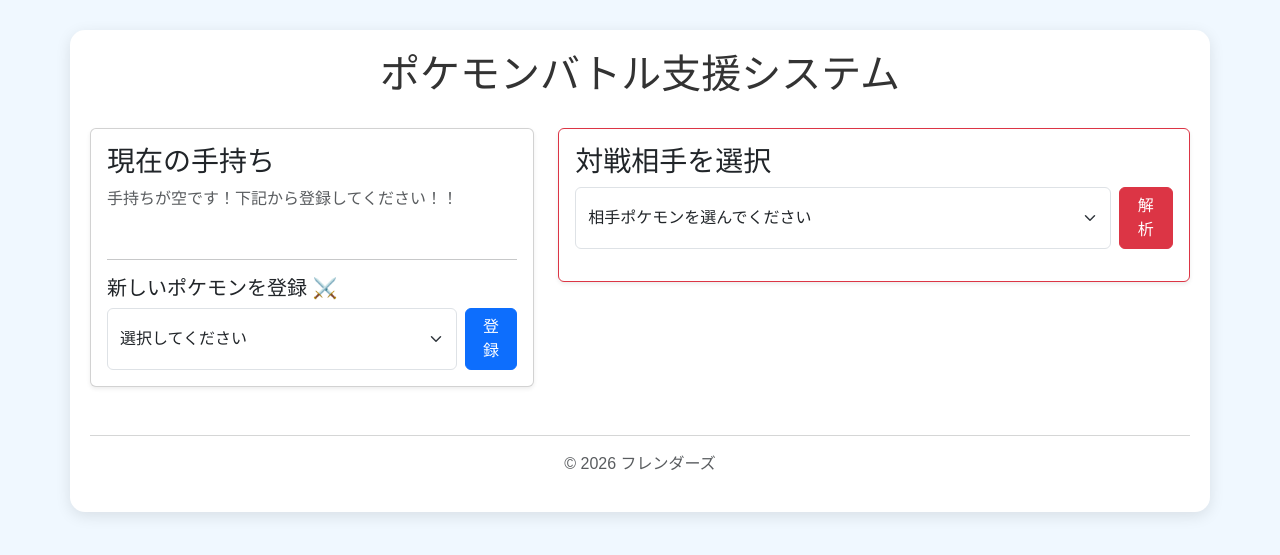
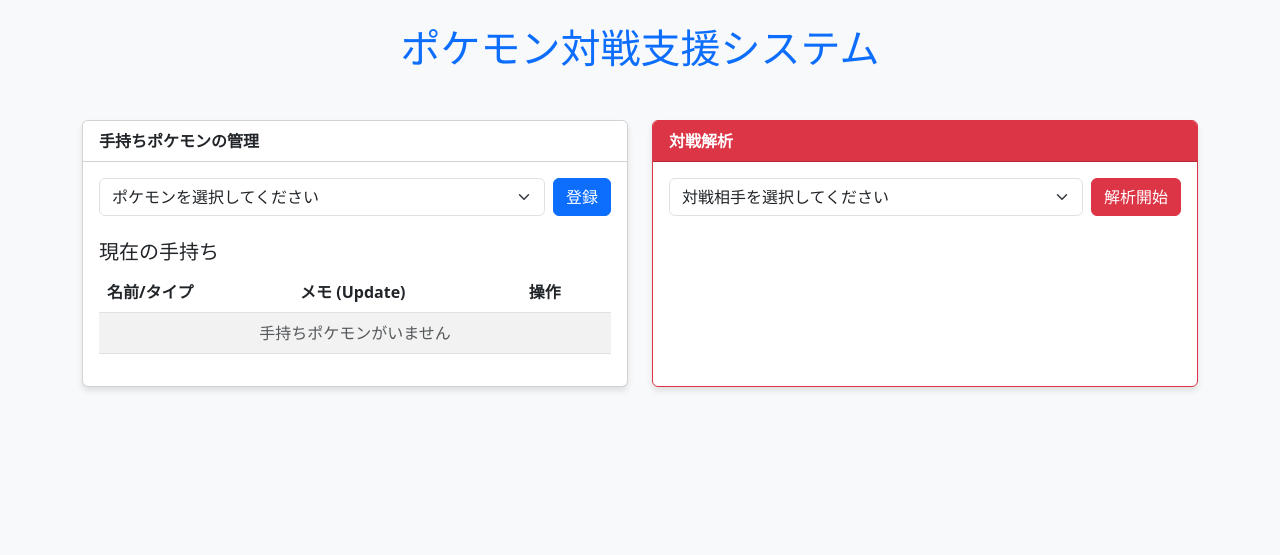
Before and after one commit to marimarimo0228/pokemon-test, a Flask app: page / in a window 1280 px wide. Shown: the top 555 px of the page. Run offline with Flask 3, Linux system fonts and the light colour scheme; data comes from the database, SQL or seed files in the repository.

Commit message:
Update index.html

```diff
--- a/templates/index.html
+++ b/templates/index.html
@@ -2,107 +2,117 @@
 <html lang="ja">
 <head>
     <meta charset="UTF-8">
-    <meta name="viewport" content="width=device-width, initial-scale=1.0">
-    <title>ポケモンバトル支援システム </title>
+    <title>ポケモン対戦支援システム</title>
     <link href="https://cdn.jsdelivr.net/npm/bootstrap@5.3.0/dist/css/bootstrap.min.css" rel="stylesheet">
     <style>
-        body { background-color: #f0f8ff; font-family: 'Hiragino Kaku Gothic ProN', sans-serif; }
-        .container { margin-top: 30px; background: white; padding: 20px; border-radius: 15px; box-shadow: 0 4px 15px rgba(0,0,0,0.1); }
-        .header { text-align: center; margin-bottom: 30px; color: #333; }
-        .party-list { list-style: none; padding: 0; }
-        .party-item { background: #fff; border: 1px solid #ddd; padding: 10px; margin-bottom: 5px; border-radius: 8px; display: flex; justify-content: space-between; align-items: center; }
-        .btn-delete { background-color: #ff4d4d; color: white; border: none; padding: 5px 10px; border-radius: 5px; font-size: 0.8em; }
-        .result-card { background-color: #e3f2fd; border-left: 5px solid #2196f3; padding: 15px; margin-top: 20px; border-radius: 8px; }
-        .badge-effectiveness { font-size: 1em; padding: 5px 10px; }
+        body { background-color: #f8f9fa; }
+        .card { box-shadow: 0 4px 6px rgba(0,0,0,0.1); }
     </style>
 </head>
-<body>
+<body class="container py-4">
+    <h1 class="text-center mb-5 text-primary">ポケモン対戦支援システム</h1>
 
-<div class="container">
-    <div class="header">
-        <h1>ポケモンバトル支援システム </h1>
-    </div>
+    <div class="row g-4">
+        <div class="col-lg-6">
+            <div class="card h-100">
+                <div class="card-header bg-white fw-bold">手持ちポケモンの管理</div>
+                <div class="card-body">
+                    <form action="/add" method="POST" class="mb-4 d-flex gap-2">
+                        <select name="pokemon_id" class="form-select">
+                            <option value="">ポケモンを選択してください</option>
+                            {% for p in all_pokemon %}
+                            <option value="{{ p.pokemon_id }}">
+                                {{ p.pokemon_name }} ({{ p.type.type_name }})
+                            </option>
+                            {% endfor %}
+                        </select>
+                        <button type="submit" class="btn btn-primary text-nowrap">登録</button>
+                    </form>
 
-    <div class="row">
-        <div class="col-md-5">
-            <div class="card p-3 shadow-sm">
-                <h3>現在の手持ち </h3>
-                <ul class="party-list">
+                    <h5>現在の手持ち</h5>
+                    <div class="table-responsive">
+                        <table class="table table-striped align-middle">
+                            <thead>
+                                <tr>
+                                    <th>名前/タイプ</th>
+                                    <th>メモ (Update)</th>
+                                    <th>操作</th>
+                                </tr>
+                            </thead>
+                            <tbody>
                                 {% for p in my_party %}
-                    <li class="party-item">
-                        <span><strong>{{ p.pokemon.pokemon_name }}</strong> <small class="text-muted">(ID:{{ p.pokemon.pokemon_id }})</small></span>
-                        <form action="{{ url_for('delete_pokemon', user_pokemon_id=p.user_pokemon_id) }}" method="POST" style="margin: 0;">
-                            <button type="submit" class="btn-delete">削除</button>
+                                <tr>
+                                    <td>
+                                        <div><strong>{{ p.pokemon.pokemon_name }}</strong></div>
+                                        <span class="badge bg-secondary">{{ p.pokemon.type.type_name }}</span>
+                                    </td>
+                                    <td>
+                                        <form action="/update/{{ p.user_pokemon_id }}" method="POST" class="d-flex">
+                                            <input type="text" name="memo" value="{{ p.memo }}" class="form-control form-control-sm me-1" placeholder="メモ">
+                                            <button type="submit" class="btn btn-sm btn-success">保存</button>
                                         </form>
-                    </li>
+                                    </td>
+                                    <td>
+                                        <form action="/delete/{{ p.user_pokemon_id }}" method="POST">
+                                            <button type="submit" class="btn btn-sm btn-danger">削除</button>
+                                        </form>
+                                    </td>
+                                </tr>
                                 {% endfor %}
                                 {% if not my_party %}
-                    <p class="text-muted">手持ちが空です！下記から登録してください！！</p>
+                                <tr><td colspan="3" class="text-center text-muted">手持ちポケモンがいません</td></tr>
                                 {% endif %}
-                </ul>
-
-                <hr>
-
-                <h5>新しいポケモンを登録 ⚔️</h5>
-                <form action="{{ url_for('add_pokemon') }}" method="POST" class="d-flex gap-2">
-                    <select name="pokemon_id" class="form-select" required>
-                        <option value="">選択してください</option>
-                        {% for p in all_pokemon %}
-                        <option value="{{ p.pokemon_id }}">{{ p.pokemon_name }}</option>
-                        {% endfor %}
-                    </select>
-                    <button type="submit" class="btn btn-primary">登録</button>
-                </form>
+                            </tbody>
+                        </table>
+                    </div>
+                </div>
             </div>
         </div>
 
-        <div class="col-md-7">
-            <div class="card p-3 shadow-sm border-danger">
-                <h3>対戦相手を選択 </h3>
-                <form action="/" method="GET" class="d-flex gap-2 mb-3">
-                    <select name="enemy_id" class="form-select" required>
-                        <option value="">相手ポケモンを選んでください</option>
+        <div class="col-lg-6">
+            <div class="card h-100 border-danger">
+                <div class="card-header bg-danger text-white fw-bold">対戦解析</div>
+                <div class="card-body">
+                    <form action="/" method="GET" class="mb-4 d-flex gap-2">
+                        <select name="enemy_id" class="form-select">
+                            <option value="">対戦相手を選択してください</option>
                             {% for p in all_pokemon %}
                             <option value="{{ p.pokemon_id }}" {% if enemy and enemy.pokemon_id == p.pokemon_id %}selected{% endif %}>
-                            {{ p.pokemon_name }}
+                                {{ p.pokemon_name }} ({{ p.type.type_name }})
                             </option>
                             {% endfor %}
                         </select>
-                    <button type="submit" class="btn btn-danger">解析</button>
+                        <button type="submit" class="btn btn-danger text-nowrap">解析開始</button>
                     </form>
 
                     {% if enemy %}
                     <div class="alert alert-warning">
-                    <strong>対戦相手: {{ enemy.pokemon_name }}</strong> (タイプID: {{ enemy.type_id }})
+                        <strong>相手: {{ enemy.pokemon_name }}</strong> <br>
+                        タイプ: <b>{{ enemy.type.type_name }}</b>
                     </div>
 
-                <h4>推奨ポケモン（選出）</h4>
+                    <h5 class="mb-3">有利なポケモン (効果抜群順)</h5>
                     {% if results %}
-                    {% for p_master, eff in results %}
-                    <div class="result-card">
-                        <div class="d-flex justify-content-between align-items-center">
+                        <div class="list-group">
+                        {% for p_master, eff_row in results %}
+                            <div class="list-group-item d-flex justify-content-between align-items-center">
                                 <div>
-                                <h5 class="mb-0">{{ p_master.pokemon_name }}</h5>
-                                <small>素早さ: {{ p_master.speed }} | 攻撃力: {{ p_master.attack }}</small>
+                                    <h6 class="mb-0">{{ p_master.pokemon_name }}</h6>
+                                    <small class="text-muted">
+                                        タイプ: {{ p_master.type.type_name }} / 素早さ: {{ p_master.speed }}
+                                    </small>
                                 </div>
-                            <span class="badge bg-success badge-effectiveness">{{ eff }}倍！🔥</span>
-                        </div>
+                                <span class="badge bg-danger rounded-pill">{{ eff_row.effectiveness }}倍</span>
                             </div>
                         {% endfor %}
+                        </div>
                     {% else %}
-                    <p class="text-danger mt-3">手持ちの中に、有利な相性のポケモンがいません</p>
+                        <p class="text-danger">手持ちの中に有利な（効果抜群の）ポケモンがいません。</p>
                     {% endif %}
                     {% endif %}
                 </div>
             </div>
         </div>
-
-    <footer class="mt-5 text-center text-muted">
-        <hr>
-        <p>&copy; 2026 フレンダーズ </p>
-    </footer>
     </div>
-
-<script src="https://cdn.jsdelivr.net/npm/bootstrap@5.3.0/dist/js/bootstrap.bundle.min.js"></script>
 </body>
 </html>
```
Lines whose indentation alone changed are shown as unchanged.
